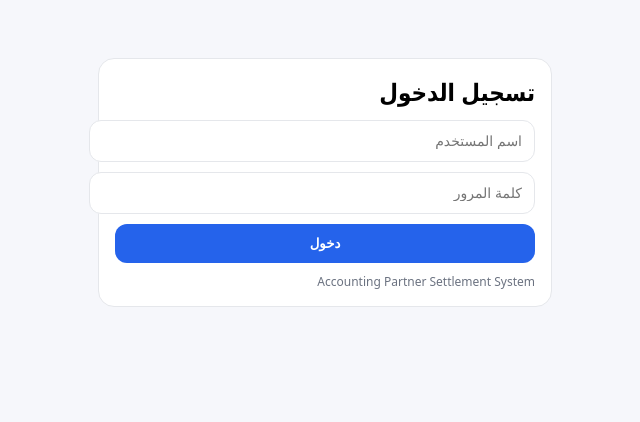
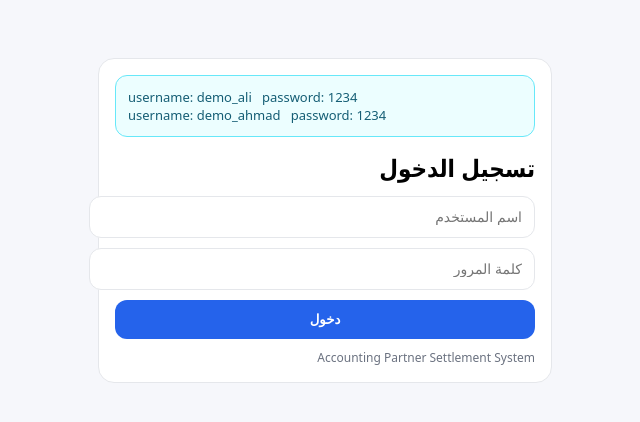
Before and after one commit to abdusa3/Accounting-Partner-Settlement-System, a PHP site: page /login.php in a window 1280 px wide. Shown: the top 422 px of the page, without its empty margins (315-955 px from the left). Run offline with PHP 8.4, Linux system fonts and the light colour scheme.

Commit message:
Update login.php

```diff
--- a/login.php
+++ b/login.php
@@ -40,18 +40,29 @@ if ($_SERVER['REQUEST_METHOD'] === 'POST') {
   button{width:100%;padding:12px;border:0;border-radius:12px;background:#2563eb;color:#fff;font-weight:900;cursor:pointer}
   .err{background:#fef2f2;color:#991b1b;border:1px solid rgba(220,38,38,.30);padding:10px;border-radius:12px;margin-bottom:10px}
   .muted{color:#6b7280;font-size:12px}
+  .note{background:#ecfeff;color:#155e75;border:1px solid #67e8f9;padding:12px;border-radius:12px;margin-bottom:14px;font-size:13px}
   .num{direction:ltr;unicode-bidi:plaintext;text-align:left}
 </style>
 </head>
 <body>
   <div class="card">
+
+    <!-- ملاحظة الديمو -->
+    <div class="note num">
+      username: demo_ali &nbsp; password: 1234<br>
+      username: demo_ahmad &nbsp; password: 1234
+    </div>
+
     <h2 class="h">تسجيل الدخول</h2>
+
     <?php if($error): ?><div class="err"><?= e($error) ?></div><?php endif; ?>
+
     <form method="post" autocomplete="on">
       <input name="username" autocomplete="username" placeholder="اسم المستخدم" value="<?= e($_POST['username'] ?? '') ?>">
       <input name="password" type="password" autocomplete="current-password" placeholder="كلمة المرور">
       <button>دخول</button>
     </form>
+
     <div class="muted" style="margin-top:10px">Accounting Partner Settlement System</div>
   </div>
 </body>
```
